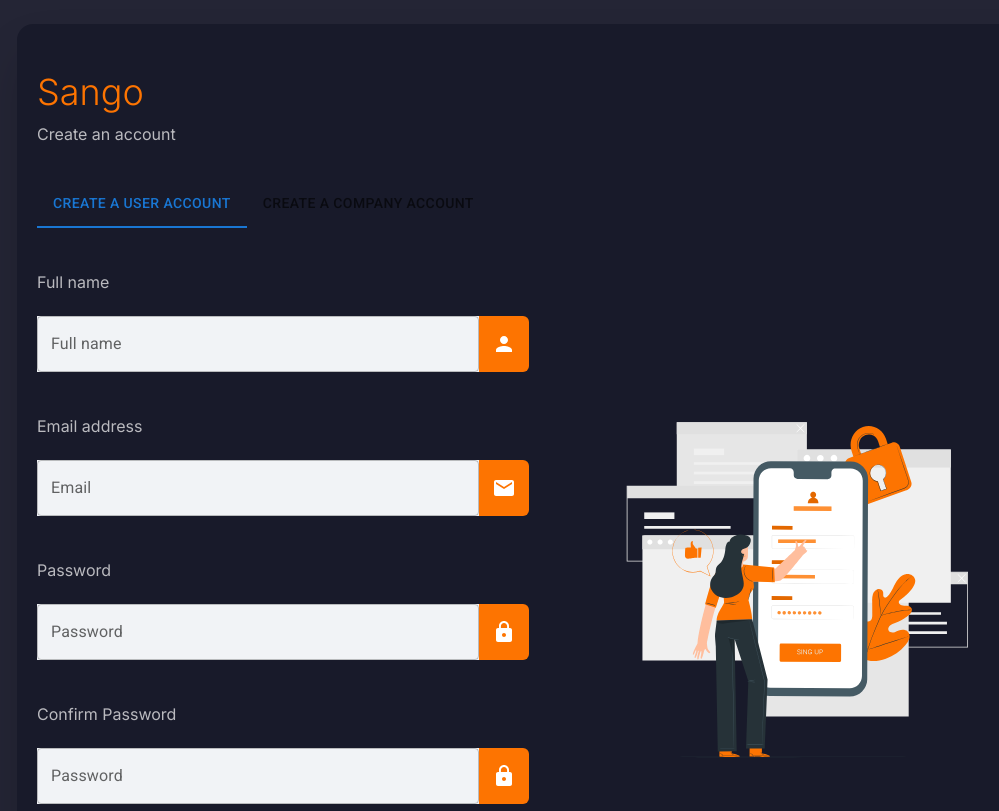
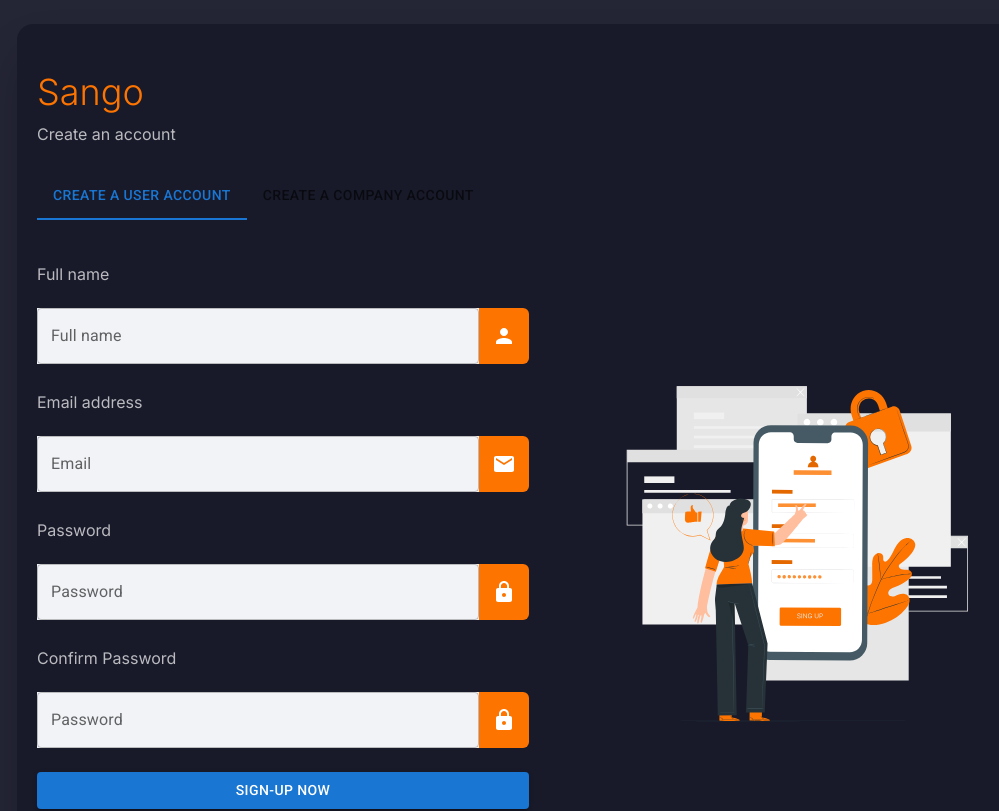
Before and after one commit to JordyBukondaTshibangu/SANGO, a Next.js app: page /sign-up in a window 1280 px wide. Shown: the top 811 px of the page, without its empty margins (111-1110 px from the left). Built offline with nearby package versions, Linux system fonts and the light colour scheme.

Commit message:
features : fix auth container

```diff
--- a/src/app/(unauthenticated)/sign-up/page.tsx
+++ b/src/app/(unauthenticated)/sign-up/page.tsx
@@ -46,7 +46,7 @@
   return (
     <div className="flex">
       <div className="w-full flex-1 flex flex-col gap-20 px-5 xl:px-10 py-12">
-        <div className="flex flex-col gap-8">
+        <div className="flex flex-col gap-6">
           <div className="flex flex-col gap-2">
             <h1 className="text-4xl font-light text-primary">Sango</h1>
             <p>Create an account</p>
--- a/src/components/auth/CompanyAccount.tsx
+++ b/src/components/auth/CompanyAccount.tsx
@@ -9,8 +9,8 @@
 const SignUpPage = () => {
   return (
     <div className="flex">
-      <div className="w-full flex-1 flex flex-col gap-10 py-10">
-        <div className="flex flex-col gap-10">
+      <div className="w-full flex-1 flex flex-col gap-6 py-10">
+        <div className="flex flex-col gap-6">
           <div className="flex flex-col gap-5">
             <label htmlFor="Email">Company name</label>
             <div className="w-full flex">
--- a/src/components/auth/UserAccount.tsx
+++ b/src/components/auth/UserAccount.tsx
@@ -9,8 +9,8 @@
 const SignUpPage = () => {
   return (
     <div className="flex">
-      <div className="w-full flex-1 flex flex-col gap-10 py-10">
-        <div className="flex flex-col gap-10">
+      <div className="w-full flex-1 flex flex-col gap-6 py-10">
+        <div className="flex flex-col gap-6">
           <div className="flex flex-col gap-5">
             <label htmlFor="Email">Full name</label>
             <div className="w-full flex">
```
